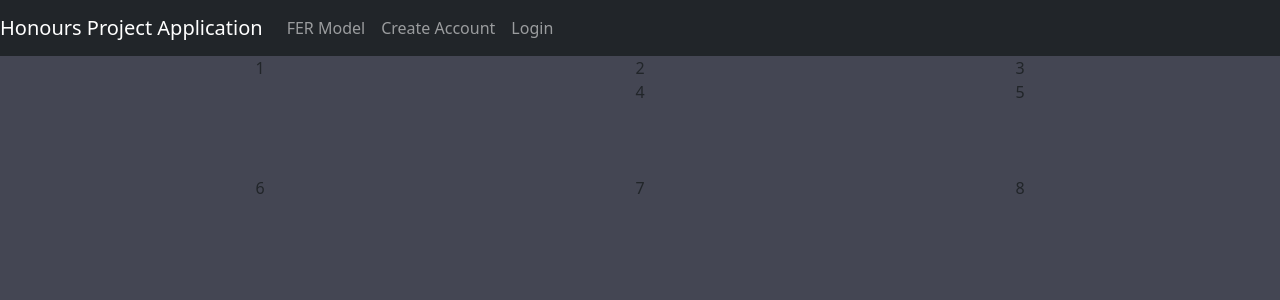
After one commit to GaryS0410/HonoursProjectApplication, a Flask app: page /testRoute in a window 1280 px wide. The commit adds this page. Shown: the top 300 px of the page. Run offline with Flask 3, Linux system fonts and the light colour scheme; some libraries are stand-ins or nearby versions.

Commit message:
Further work

```diff
--- a/app/main/routes.py
+++ b/app/main/routes.py
@@ -143,7 +143,15 @@ def PHQ9_Questionnaire():
         score = form.calculate_score()
         print(f"Your score is: {score}")
         flash(f"Your score is: {score}")
-        # return render_template('PHQ-9.html', form = form, score = score)
+        print(score)
+        user = User.query.get(current_user.id)
+        user.phq9_score = score
+        db.session.commit()
+        return render_template('PHQ-9.html', form = form, score = score)
     else:
         print(form.errors)
     return render_template('PHQ-9.html', form = form, score = None)
+
+@bp.route('/testRoute')
+def testPage():
+    return render_template('testPage.html')
--- a/app/models.py
+++ b/app/models.py
@@ -21,12 +21,15 @@ class SessionData(db.Model):
     emotion_data = db.relationship('EmotionData')
 
 class User(db.Model, UserMixin):
+    # User attributes
     id = db.Column(db.Integer, primary_key = True)
     first_name = db.Column(db.String(50))
     surname = db.Column(db.String(50))
     email = db.Column(db.String(50), unique=True)
     password = db.Column(db.String(150))
     is_therapist = db.Column(db.Boolean)
+    phq9_score = db.Column(db.Integer, default=0)
+    # User relationships
     session_data = db.relationship('SessionData')
     patients = db.relationship('Association', foreign_keys = [Association.therapist_id], backref='therapist')
     therapist = db.relationship('Association', foreign_keys=[Association.patient_id], backref='patient', uselist=False)
--- a/app/static/js/phq9/phq.js
+++ b/app/static/js/phq9/phq.js
@@ -58,6 +58,8 @@ document.getElementById('snap').addEventListener('click', () => {
     takePhoto();
 })
 
+let form = document.getElementById('phq9-form');
+
 function showNextQuestion() {
     var currentQuestion = $(".question:visible");
     var nextQuestion = currentQuestion.next(".question");
@@ -70,6 +72,6 @@ function showNextQuestion() {
         nextQuestion.find("input").prop("disabled", false);
     } else {
         $(".question input").prop("disabled", false);
-        fetchData();
+        form.submit();
     }
 }
--- a/app/templates/base.html
+++ b/app/templates/base.html
@@ -28,7 +28,6 @@
 
     <script src="https://cdn.datatables.net/1.13.2/js/jquery.dataTables.js"></script>
 
-
     <link rel="stylesheet" href="{{ url_for('static', filename='css/style.css') }}">
 
     <title>{% block title %} Honours Project Application {% endblock %}</title>
@@ -51,6 +50,7 @@
                 <a class="nav-item nav-link" id="logout" href="/logout">Logout</a>
                 {% elif current_user.is_authenticated and not current_user.is_therapist %}
                 <a class="nav-item nav-link" id="model" href="/">Therapy Session</a>
+                <a class="nav-item nav-link" id="phq9" href="/questionnaire">PHQ-9 questionnaire</a>
                 <a class="nav-item nav-link" id="userprofile" href="/profile">Previous Sessions Data</a>
                 <a class="nav-item nav-link" id="logout" href="/logout">Logout</a>
                 {% else %}
--- a/app/templates/index.html
+++ b/app/templates/index.html
@@ -32,8 +32,7 @@
     </div>
 </div>
 
-<script src="{{ url_for ('static', filename='js/pieChart.js') }}"></script>
-<script src="{{ url_for ('static', filename='js/therapy/camera.js') }}"></script>
-<script src="{{ url_for ('static', filename='js/therapy/prediction.js') }}"></script>
+<script src="..\static\js\camera.js"></script>
+<script src="..\static\js\prediction.js"></script>
 
 {% endblock %}
--- /dev/null
+++ b/app/templates/testPage.html
@@ -0,0 +1,46 @@
+{% extends "base.html" %}
+
+{% block content %}
+
+<div class="row">
+    <div class="col-md-4">
+        <div class="well">1
+            <br/>
+            <br/>
+            <br/>
+            <br/>
+            <br/>
+        </div>
+    </div>
+    <div class="col-md-8">
+        <div class="row">
+            <div class="col-md-6">
+                <div class="well">2</div>
+            </div>
+            <div class="col-md-6">
+                <div class="well">3</div>
+            </div>
+        </div>
+        <div class="row">
+            <div class="col-md-6">
+                <div class="well">4</div>
+            </div>
+            <div class="col-md-6">
+                <div class="well">5</div>
+            </div>
+        </div>
+    </div>
+</div>
+<div class="row">
+    <div class="col-md-4">
+        <div class="well">6</div>
+    </div>
+    <div class="col-md-4">
+        <div class="well">7</div>
+    </div>
+    <div class="col-md-4">
+        <div class="well">8</div>
+    </div>
+</div>
+
+{% endblock %}
```
Also changed, not shown: app/templates/patientProfile.html (+15 -1 lines), app/static/js/camera.js (renamed from app/static/js/therapy/camera.js), app/static/js/prediction.js (line endings or trailing spaces).
